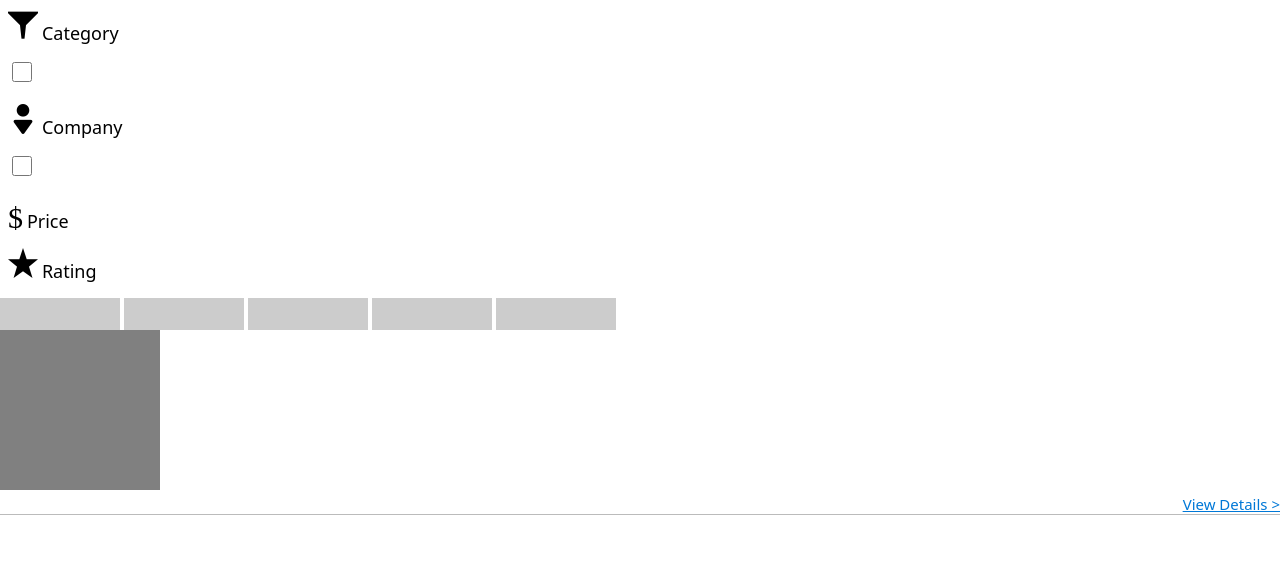
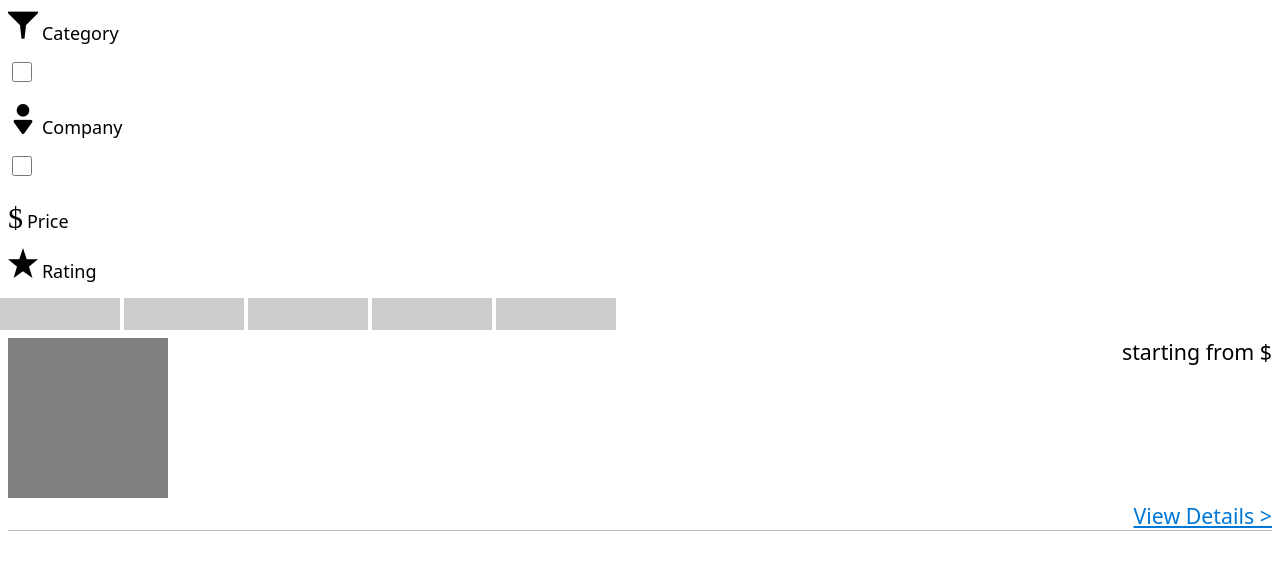
Before and after one commit to phosphoer/winjs-store, a website with bundled scripts: page src/pages/search/search.html in a window 1280 px wide. Built offline with nearby package versions, Linux system fonts and the light colour scheme.

Commit message:
More styling on result item

```diff
--- a/src/index.css
+++ b/src/index.css
@@ -1,3 +1,7 @@
+body {
+    font-size: 20pt;
+}
+
 #root {
     /* Make room for the AppBar */
     padding-top: 58px;
--- a/src/pages/search/search.css
+++ b/src/pages/search/search.css
@@ -48,7 +48,8 @@
 .resultListTemplate {
 	display: flex;
 	flex-direction: column;
-	margin-bottom: 16px;
+  margin: 8px;
+	margin-bottom: 32px;
 	border-bottom: 1px solid #BBBBBB;
 }
 
@@ -72,3 +73,16 @@
 	display: flex;
 	justify-content: space-between;
 }
+
+.resultListTemplate .company {
+  font-size: 12pt;
+}
+
+.resultListTemplate .details {
+  font-size: 16pt;
+}
+
+.resultListTemplate .price:before {
+  font-size: 16pt;
+  content: "starting from $";
+}
--- a/src/pages/search/search.html
+++ b/src/pages/search/search.html
@@ -64,12 +64,12 @@
                             <div class="placeholderImg"></div>
                             <span class="name" data-win-bind="textContent: name"></span>
                         </div>
-                        <span data-win-bind="textContent: price"></span>
+                        <span class="price" data-win-bind="textContent: price"></span>
                     </div>
                     <div class="resultListTemplateBottom">
                         <div data-win-control="WinJS.UI.Rating" data-win-options="{ disabled: true }" data-win-bind="winControl.userRating: ratingAvg"></div>
-                        <span data-win-bind="textContent: company"></span>
-                        <a data-win-bind="_data: this" onclick="WinJS.Navigation.navigate('/pages/detail/detail.html', this._data);">View Details ></a>
+                        <span class="company" data-win-bind="textContent: company"></span>
+                        <a class="details" data-win-bind="_data: this" onclick="WinJS.Navigation.navigate('/pages/detail/detail.html', this._data);">View Details ></a>
                     </div>
                 </div>
             </div>
```
